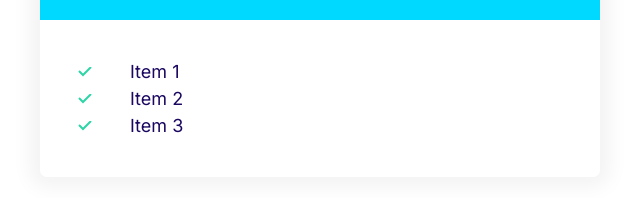
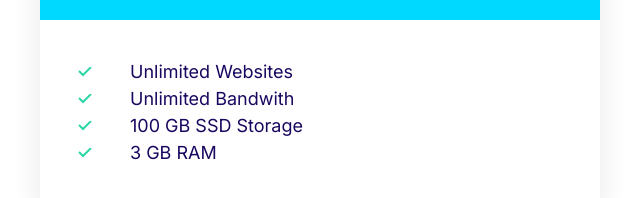
Before and after one commit to KristianPeterZwart/ULTIMATEHTML5CSS3PART3, a plain HTML site: page index.html in a window 1280 px wide. Shown: the part 216-414 px from the top of the page, without its empty margins (0-640 px from the left). Drawn offline with Linux system fonts and the light colour scheme.

Commit message:
Update index.html

```diff
--- a/index.html
+++ b/index.html
@@ -24,9 +24,11 @@
         </header>
             <div class="card__body">
                 <ul class="list list--tick">
-                    <li class="list list--tick">Item 1</li>
-                    <li class="list list--tick">Item 2</li>
-                    <li class="list list--tick">Item 3</li>
+                    <li class="list list--tick">Unlimited Websites</li>
+                    <li class="list list--tick">Unlimited Bandwith</li>
+                    <li class="list list--tick">100 GB SSD Storage</li>
+                    <li class="list list--tick">3 GB RAM</li>
+
                 </ul>
             </div>
         </div>
```
